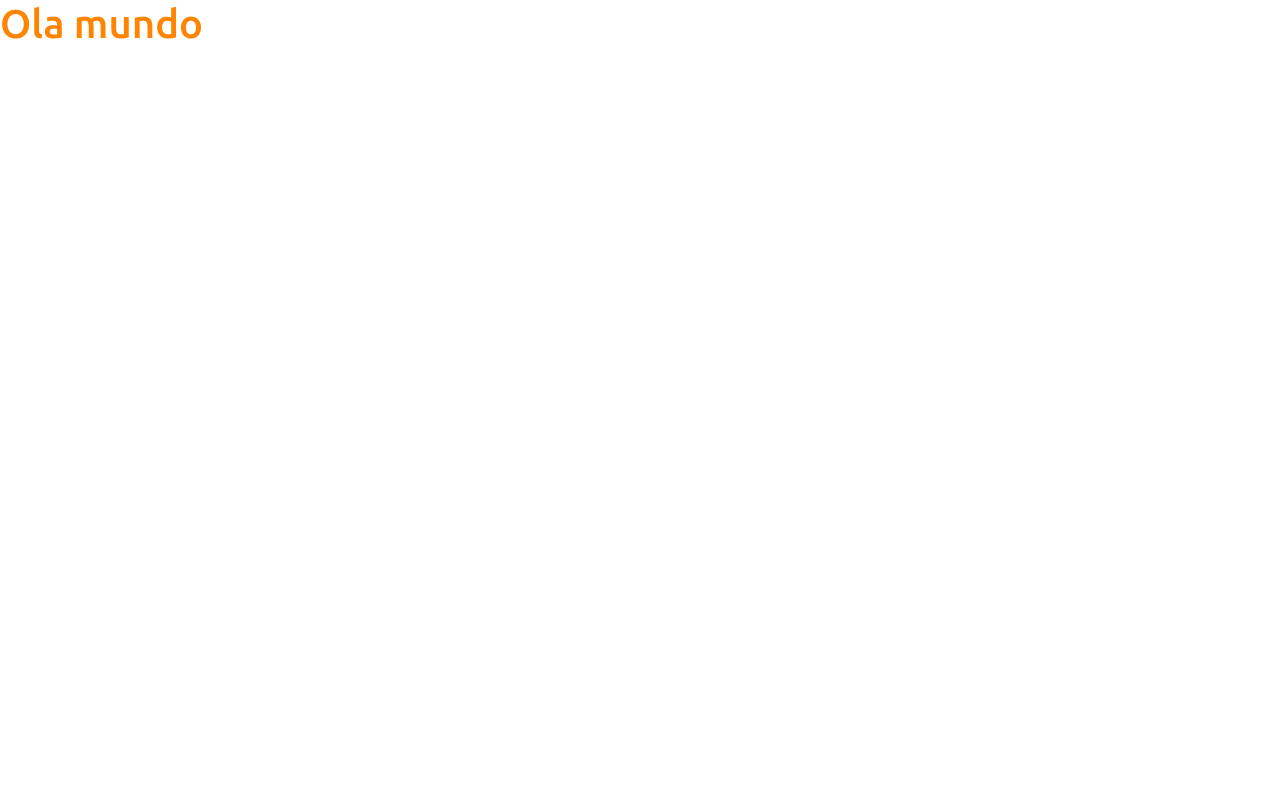
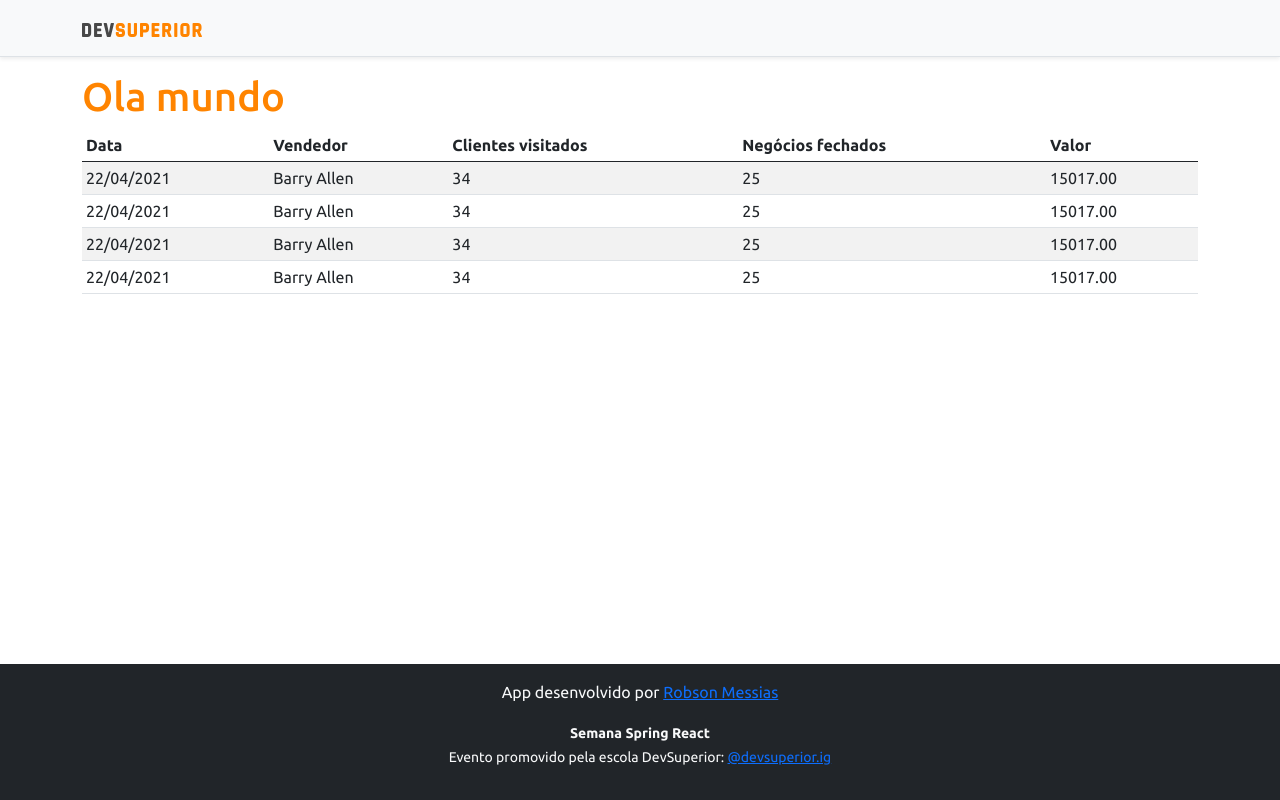
Before and after one commit to Robsonm95/projeto-sds3, a React (Create React App) app in the folder frontend/: page / in a window 1280 px wide. Built offline with nearby package versions, Linux system fonts and the light colour scheme.

Commit message:
Basic static components

```diff
--- a/frontend/src/App.tsx
+++ b/frontend/src/App.tsx
@@ -1,7 +1,18 @@
+import NavBar from "components/NavBar";
+import Footer from "components/Footer";
+import DataTable from "components/DataTable";
 
 function App() {
   return (
-    <div> <h1 className="text-primary">Ola mundo</h1>    </div>
+    <>
+      <NavBar />
+      <div className="container">
+        <h1 className="text-primary">Ola mundo</h1>
+        <DataTable />
+      </div>
+
+      <Footer />
+    </>
   );
 }
 
--- /dev/null
+++ b/frontend/src/components/DataTable/index.tsx
@@ -0,0 +1,49 @@
+function DataTable() {
+  return (
+    <div className="table-responsive">
+      <table className="table table-striped table-sm">
+        <thead>
+          <tr>
+            <th>Data</th>
+            <th>Vendedor</th>
+            <th>Clientes visitados</th>
+            <th>Negócios fechados</th>
+            <th>Valor</th>
+          </tr>
+        </thead>
+        <tbody>
+          <tr>
+            <td>22/04/2021</td>
+            <td>Barry Allen</td>
+            <td>34</td>
+            <td>25</td>
+            <td>15017.00</td>
+          </tr>
+          <tr>
+            <td>22/04/2021</td>
+            <td>Barry Allen</td>
+            <td>34</td>
+            <td>25</td>
+            <td>15017.00</td>
+          </tr>
+          <tr>
+            <td>22/04/2021</td>
+            <td>Barry Allen</td>
+            <td>34</td>
+            <td>25</td>
+            <td>15017.00</td>
+          </tr>
+          <tr>
+            <td>22/04/2021</td>
+            <td>Barry Allen</td>
+            <td>34</td>
+            <td>25</td>
+            <td>15017.00</td>
+          </tr>
+        </tbody>
+      </table>
+    </div>
+  );
+}
+
+export default DataTable;
--- /dev/null
+++ b/frontend/src/components/Footer/index.tsx
@@ -0,0 +1,13 @@
+function Footer() {
+  return (
+    <footer className="footer mt-auto py-3 bg-dark">
+      <div className="container">
+        <p className="text-light">App desenvolvido por <a href="https://github.com/Robsonm95" target="_blank" rel="noreferrer">Robson Messias</a></p>
+        <p className="text-light"><small><strong>Semana Spring React</strong><br />
+            Evento promovido pela escola DevSuperior: <a href="https://instagram.com/devsuperior.ig" target="_blank" rel="noreferrer">@devsuperior.ig</a></small></p>
+      </div>
+    </footer>
+  );
+}
+
+export default Footer;
--- /dev/null
+++ b/frontend/src/components/NavBar/index.tsx
@@ -0,0 +1,15 @@
+import ImgDsDark from 'assets/img/ds-dark.svg';
+
+function NavBar() {
+    return (
+        <div className="d-flex flex-column flex-md-row align-items-center p-3 px-md-4 mb-3 bg-light border-bottom shadow-sm">
+            <div className="container">
+                <nav className="my-2 my-md-0 mr-md-3">
+                    <img src={ImgDsDark} alt="DevSuperior" width="120" />
+                </nav>
+            </div>
+        </div>
+    );
+}
+
+export default NavBar;
```
Also changed, not shown: frontend/src/assets/img/ds-dark.svg (added).
